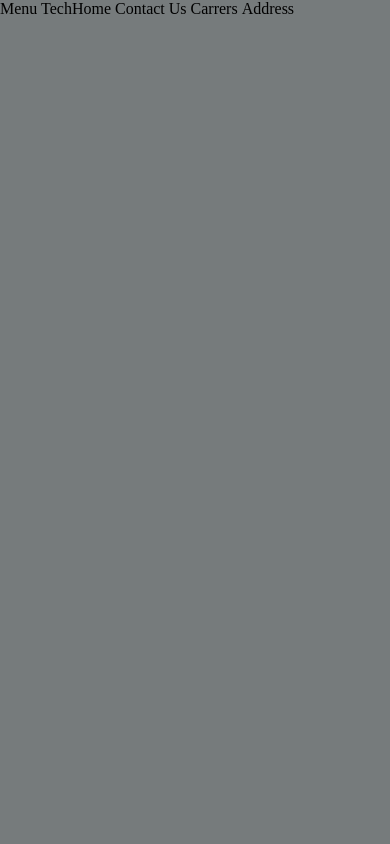
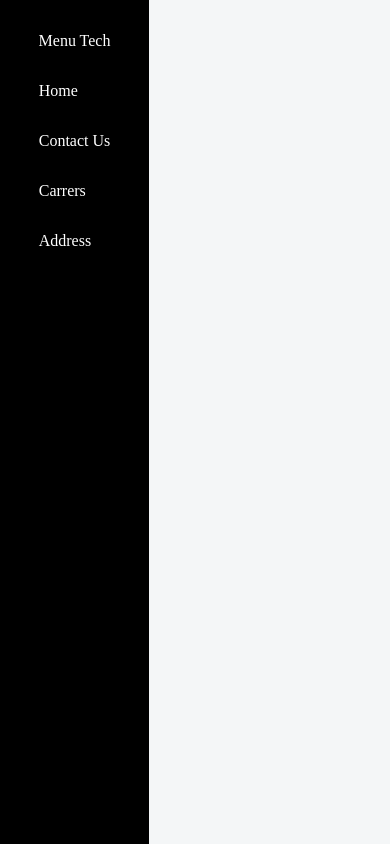
Before and after one commit to jogipr/simple-menu-vanila-yojx1i, a plain HTML site: page index.html in a window 390 px wide. Drawn offline with Linux system fonts and the light colour scheme.

Commit message:
css changes done

```diff
--- a/styles.css
+++ b/styles.css
@@ -4,18 +4,53 @@
 }
 
 body {
-  background: rgb(118, 123, 124);
+  background: rgb(244, 246, 247);
 }
 
 .menu-container {
   display: flex;
-  flex-grow: 2;
+  background-color: black;
+  height: 2rem;
+  padding: 1rem;
+  align-items: center;
+}
+
+.title{
+  flex-grow: 1;
+  color: white;
+  padding: 1rem;
 }
 
 .list-container {
   list-style: none;
+  flex-grow: 1;
+  display: flex;
+  justify-content: flex-end;
 }
 
 .list-container .list {
   display: inline-block;
+  padding: 1rem;
+  color: white;
+
 }
+
+@media only screen and (max-width: 600px) {
+  .menu-container{
+    flex-direction: column;
+    background-color: black;
+    position: fixed;
+    top:0;
+    height: 100vh;
+    width: 30vw;
+    transition: all 0.5s ease-out;
+  }
+  .title{
+    flex-grow: unset;
+  }
+  .list-container {
+    display: flex;
+    flex-direction: column;
+    justify-content: flex-start;
+  }
+}
```
